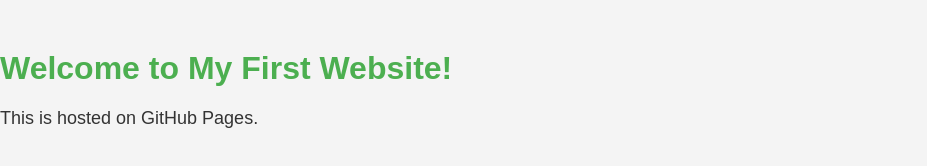
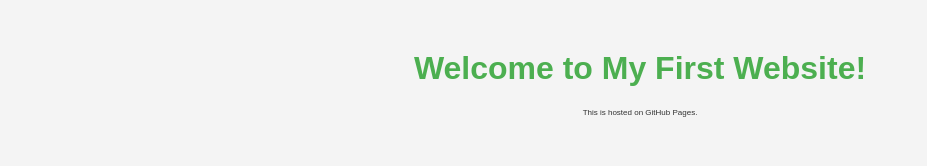
Before and after one commit to dianakasim16/my-first-website, a plain HTML site: page index.html in a window 1280 px wide. Shown: the whole page, without its empty margins (0-927 px from the left). Drawn offline with Linux system fonts and the light colour scheme.

Commit message:
Update style.css

```diff
--- a/style.css
+++ b/style.css
@@ -1,7 +1,7 @@
 /* style.css */
 body {
     font-family: Arial, sans-serif;
-    text-align: left;
+    text-align: center;
     background-color: #f4f4f4;
     margin: 0;
     padding: 0;
@@ -13,6 +13,6 @@ h1 {
 }
 
 p {
-    font-size: 18px;
+    font-size: 8px;
     color: #333;
 }
```
